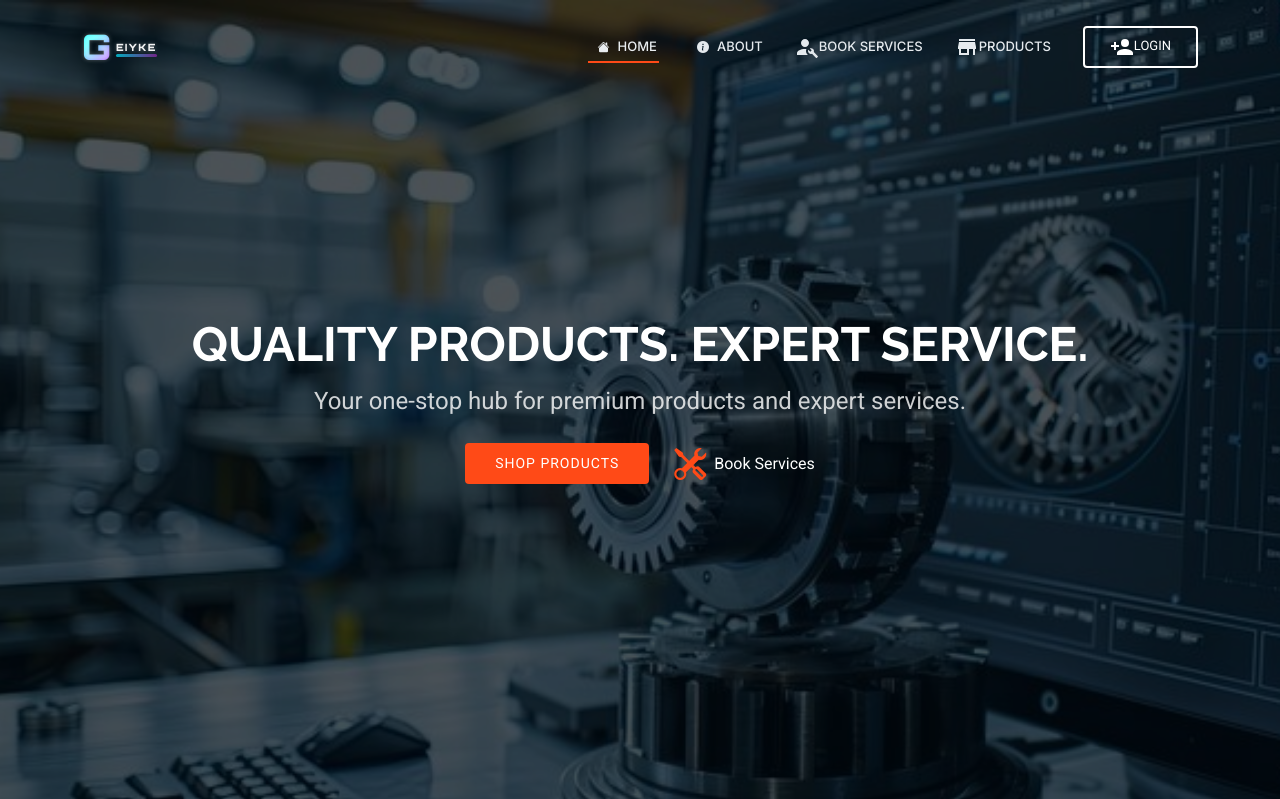
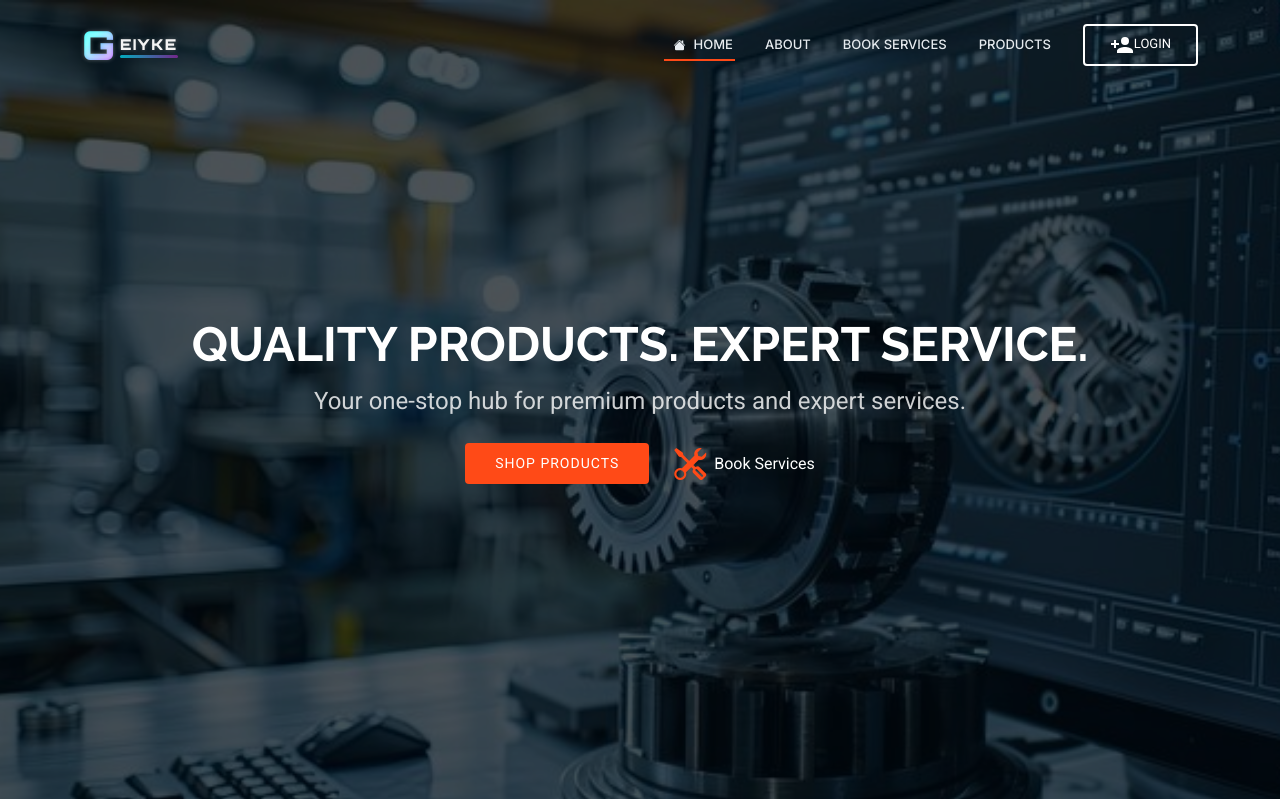
Before and after one commit to AlphaGL/Ahiolu, a Django app: page / in a window 1280 px wide. Shown: the top 799 px of the page. Run offline with Django 5.2, Linux system fonts and the light colour scheme; data comes from the database, SQL or seed files in the repository; some libraries are stand-ins or nearby versions.

Commit message:
name styling update

```diff
--- a/main/templates/main/base.html
+++ b/main/templates/main/base.html
@@ -54,7 +54,7 @@
 
       <style>
         .sitename {
-          font-size: 10px;
+          font-size: 15px;
           font-weight: 900;
           font-family: 'Orbitron', sans-serif; /* You can load Orbitron via Google Fonts */
           letter-spacing: 1.5px;
@@ -69,7 +69,7 @@
           background: linear-gradient(135deg, #00eaff, #9c27b0);
           -webkit-background-clip: text;
           -webkit-text-fill-color: transparent;
-          font-size: 2.2rem;
+          font-size: 2.5rem;
           animation: shine 4s infinite linear;
         }
 
@@ -105,9 +105,9 @@
         <ul>
           <li><a href="{% url 'home' %}" class="active"><i class="bi bi-house-fill mx-2"></i>Home
           </a></li>
-          <li><a href="{% url 'about' %}"><i class="bi bi-info-circle-fill mx-2"></i>About</a></li>
-          <li><a href="{% url 'service_list' %}"><svg xmlns="http://www.w3.org/2000/svg" width="24" height="24" viewBox="0 0 24 24"><path fill="currentColor" d="m22.9 21.2l-4.1-4.1c.4-1 .2-2.3-.7-3.1c-.9-.9-2.2-1.1-3.3-.6l1.9 1.9l-1.4 1.4l-2-2c-.5 1.1-.3 2.4.6 3.4c.9.9 2.1 1.1 3.1.7l4.1 4.1c.2.2.5.2.6 0l1-1c.3-.3.3-.6.2-.7M13 20H2v-2c0-2.2 3.6-4 8-4c.5 0 1 0 1.4.1c-.3.6-.4 1.2-.4 1.9c0 1.6.8 3.1 2 4M10 4C7.8 4 6 5.8 6 8s1.8 4 4 4s4-1.8 4-4s-1.8-4-4-4 mx-2"/></svg>Book Services</a></li>
-          <li><a href="{% url 'product_list' %}"><svg xmlns="http://www.w3.org/2000/svg" width="24" height="24" viewBox="0 0 24 24"><path fill="currentColor" d="M12 18H6v-4h6m9 0v-2l-1-5H4l-1 5v2h1v6h10v-6h4v6h2v-6m0-10H4v2h16z mx-2"/></svg>Products</a></li>
+          <li><a href="{% url 'about' %}">About</a></li>
+          <li><a href="{% url 'service_list' %}">Book Services</a></li>
+          <li><a href="{% url 'product_list' %}">Products</a></li>
           <!-- <li><a href="{% url 'terms_and_conditions' %}">Terms and Conditions</a></li> -->
           <!-- <li><a href="{% url 'privacy_policy' %}">Privacy Policy</a></li> -->
           <!-- <li><a href="#contact">Contact</a></li> -->
```
